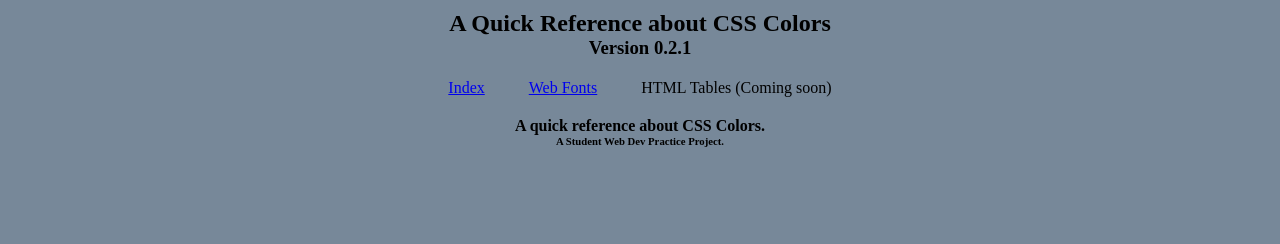
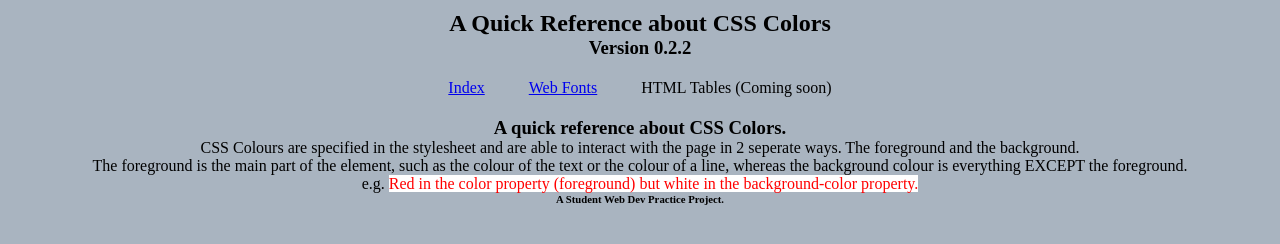
Before and after one commit to aidenkhoury/aidenkhoury.github.io, a plain HTML site: page ReferenceTopics/csscolors.html in a window 1280 px wide. Drawn offline with Linux system fonts and the light colour scheme.

Commit message:
Content Added to CSS Colors
Version  0.2.2

```diff
--- a/ReferenceTopics/csscolors.html
+++ b/ReferenceTopics/csscolors.html
@@ -18,7 +18,7 @@
             <section class="header">
                 <h1>A Quick Reference about CSS Colors</h1>
                 <!-- Version numbering scheme: Major.Minor.Fix -->
-                <h3>Version 0.2.1</h3>
+                <h3>Version 0.2.2</h3>
             </section>
             <!-- Navigation-->
             <nav>
@@ -36,7 +36,13 @@
         </header>
         <!-- Main start-->
         <main>
-            <h4>A quick reference about CSS Colors.</h4>
+            <section class="color">
+                <h3>A quick reference about CSS Colors.</h3>
+                <p>CSS Colours are specified in the stylesheet and are able to interact with the page in 2 seperate ways. The foreground and the background.</p>
+                <p>The foreground is the main part of the element, such as the colour of the text or the colour of a line, whereas the background colour is everything EXCEPT the foreground.</p>
+                <p>e.g. <a class="red white">Red in the color property (foreground) but white in the background-color property.</a></p>
+
+            </section>
         </main>
         <!-- Footer start-->
         <footer>
--- a/styles.css
+++ b/styles.css
@@ -5,7 +5,7 @@
 }
 
 body {
-    background-color: lightslategray;
+    background-color: rgb(169, 180, 192);
     font-family: 'Times New Roman', Times, serif;
     font-weight: normal;
     padding: 10px 5px;
@@ -25,3 +25,11 @@ li {
     text-align: center;
     padding: 10px 20px;
 }
+
+.red {
+    color: red;
+}
+
+.white {
+    background-color: white;
+}
```
Also changed, not shown: ReferenceTopics/webfonts.html (+1 -1 lines), index.html (+1 -1 lines).
